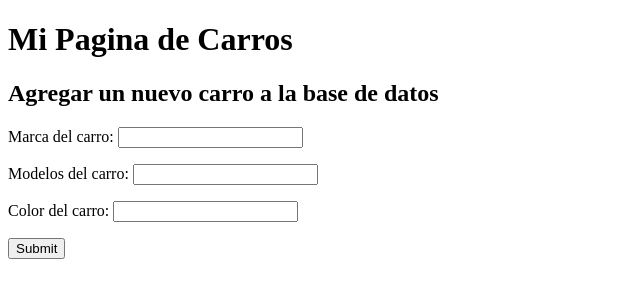
After one commit to M1guelpereira0797/Proyecto3, a Django app: page /Mostrar_lista_de_carros/Agregar_Carro in a window 1280 px wide. The commit adds this page. Shown: the top 300 px of the page, without its empty margins (0-640 px from the left). Run offline with Django 4.2, Linux system fonts and the light colour scheme.

Commit message:
avanzamos

```diff
--- a/Vehiculo_Proyecto_Final/urls.py
+++ b/Vehiculo_Proyecto_Final/urls.py
@@ -15,10 +15,13 @@ Including another URLconf
 """
 from django.contrib import admin
 from django.urls import path
-from vehiculo.views import index, buscar_carros, mostrar_carros
+from vehiculo.views import index, buscar_carros, mostrar_carros, Buscar, AltaCarros, ActualizarCarro
 urlpatterns = [
       path('admin/', admin.site.urls),
       path("saludar/", index),
-      path("buscar_carros/", buscar_carros),
-      path("Mostrar_lista_de_carros/", mostrar_carros)
-  ]
+      path("buscar_carros/", Buscar.as_view()),
+      path('Carros/buscar', buscar_carros),
+      path("Mostrar_lista_de_carros/", mostrar_carros),
+      path("Mostrar_lista_de_carros/Agregar_Carro", AltaCarros.as_view()),
+      path("Actualizar/",  ActualizarCarro.as_view())
+]
--- /dev/null
+++ b/vehiculo/forms.py
@@ -0,0 +1,9 @@
+from django import forms
+from vehiculo.models import Vehiculo
+class Buscar_carro(forms.Form):
+  nombre = forms.CharField(max_length=100)
+
+class CarrosForm(forms.ModelForm):
+  class Meta:
+    model = Vehiculo
+    fields = ['marca_del_carro', 'modelos_del_carro', "color_del_carro"]
--- a/vehiculo/models.py
+++ b/vehiculo/models.py
@@ -6,7 +6,6 @@ class Vehiculo(models.Model):
     marca_del_carro = models.CharField(max_length=100)
     modelos_del_carro = models.CharField(max_length=200)
     color_del_carro = models.CharField(max_length=20)
-    ano_del_carro = models.IntegerField()
 
     def __str__(self):
         return f"{self.id}, {self.marca_del_carro}, {self.modelos_del_carro}, {self.color_del_carro}, {self.ano_del_carro}"
--- /dev/null
+++ b/vehiculo/templates/autos/Alta_Carros.html
@@ -0,0 +1,13 @@
+{% extends 'autos/base.html' %}
+{% block titulo%} Agregar un nuevo carro a la base de datos {% endblock %}
+{% block contenido %}
+
+  <form action="Agregar_Carro" method="post">
+    {% csrf_token %}
+    {{ form.as_p}}
+    <input type="submit" value="Submit">
+  </form>
+
+  <h2 style="color:green">{{msg_exito}}</h2>
+
+{% endblock %}
--- /dev/null
+++ b/vehiculo/templates/autos/base.html
@@ -0,0 +1,17 @@
+<!DOCTYPE html>
+<html lang="en">
+
+<head>
+    <meta charset="UTF-8">
+    <meta http-equiv="X-UA-Compatible" content="IE=edge">
+    <meta name="viewport" content="width=device-width, initial-scale=1.0">
+    <title>Carros</title>
+</head>
+
+<body>
+    <h1> Mi Pagina de Carros </h1>
+    <h2>{% block titulo %}{% endblock %}</h2>
+        {% block contenido %}{% endblock %}
+</body>
+
+</html>
--- a/vehiculo/views.py
+++ b/vehiculo/views.py
@@ -1,9 +1,11 @@
-from django.shortcuts import render
+from django.shortcuts import render, get_object_or_404
 from vehiculo.models import Vehiculo
+from vehiculo.forms import Buscar_carro, CarrosForm
+from django.views import View
 
 
 def index(request):
-    return render(request, "vehiculo/Presentacion_de_carros.html")
+    return render(request, "autos/Presentacion_de_carros.html")
 
 def buscar_carros(resquest):
     lista_de_marca_de_carros=["Mercedes", "Ferrari", "Lamborgini", "Mclaren", "Chevrolet"]
@@ -14,9 +16,71 @@ def buscar_carros(resquest):
     else:
         resultado= "no hay registro en la base de datos"
     return render(resquest,
-    "vehiculo/buscar_carros.html",
+    "autos/buscar_carros.html",
     {"resultado": resultado})
 
 def mostrar_carros(request):
   lista_carros = Vehiculo.objects.all()
-  return render(request, "vehiculo/Carros.html", {"lista_carros": lista_carros})
+  return render(request, "autos/Presentacion_de_carros.html", {"lista_carros": lista_carros})
+
+class Buscar(View):
+    form_class = Buscar_carro
+    template_marca_del_carro = 'autos/buscar_carros.html'
+    initial = {"marca_del_carro":""}
+    def get(self, request):
+        form = self.form_class(initial=self.initial)
+        return render(request, self.template_marca_del_carro, {'form':form})
+    def post(self, request):
+        form = self.form_class(request.POST)
+        if form.is_valid():
+            marca_del_carro = form.cleaned_data.get("marca_del_carro")
+            Carros = Vehiculo.objects.filter(marca_del_carro__icontains=marca_del_carro).all()
+            form = self.form_class(initial=self.initial)
+            return render(request, self.template_marca_del_carro, {'form':form,
+                                                        'Carros': Carros})
+        return render(request, self.template_marca_del_carro, {"form": form})
+class AltaCarros(View):
+
+    form_class = CarrosForm
+    template_name = 'autos/Alta_Carros.html'
+    initial = {"marca_del_carro":"", "modelos_del_carro":"", "color_del_carro":""}
+
+    def get(self, request):
+        form = self.form_class(initial=self.initial)
+        return render(request, self.template_name, {'form':form})
+
+    def post(self, request):
+        form = self.form_class(request.POST)
+        if form.is_valid():
+            form.save()
+            msg_exito = f"se cargo con éxito el nuevo carro {form.cleaned_data.get('nombre')}"
+            form = self.form_class(initial=self.initial)
+            return render(request, self.template_name, {'form':form,
+                                                        'msg_exito': msg_exito})
+
+        return render(request, self.template_name, {"form": form})
+
+class ActualizarCarro(View):
+  form_class = CarrosForm
+  template_name = 'autos/Actualizar_familiar.html'
+  initial = {"marca_del_carro":"", "modelos_del_carro":"", "color_del_carro":"",}
+
+  # prestar atención ahora el method get recibe un parametro pk == primaryKey == identificador único
+  def get(self, request, pk):
+      Vehiculo = get_object_or_404(Vehiculo, pk=pk)
+      form = self.form_class(instance=Vehiculo)
+      return render(request, self.template_name, {'form':form,'Vehiculo': Vehiculo})
+
+  # prestar atención ahora el method post recibe un parametro pk == primaryKey == identificador único
+  def post(self, request, pk):
+      Vehiculo = get_object_or_404(Vehiculo, pk=pk)
+      form = self.form_class(request.POST ,instance=Vehiculo)
+      if form.is_valid():
+          form.save()
+          msg_exito = f"se actualizó con éxito el Carro {form.cleaned_data.get('nombre')}"
+          form = self.form_class(initial=self.initial)
+          return render(request, self.template_name, {'form':form,
+                                                      'Vehiculo': Vehiculo,
+                                                      'msg_exito': msg_exito})
+
+      return render(request, self.template_name, {"form": form})
```
Also changed, not shown: seed_data.py (+4 -4 lines), vehiculo/templates/autos/Actualizar_Carros.html (added, +14 -0 lines), vehiculo/templates/autos/Carros.html (+4 -15 lines), vehiculo/templates/autos/Presentacion_de_carros.html (+9 -17 lines), vehiculo/templates/autos/buscar_carros.html (+15 -12 lines), vehiculo/migrations/0002_remove_vehiculo_ano_del_carro.py (added).
